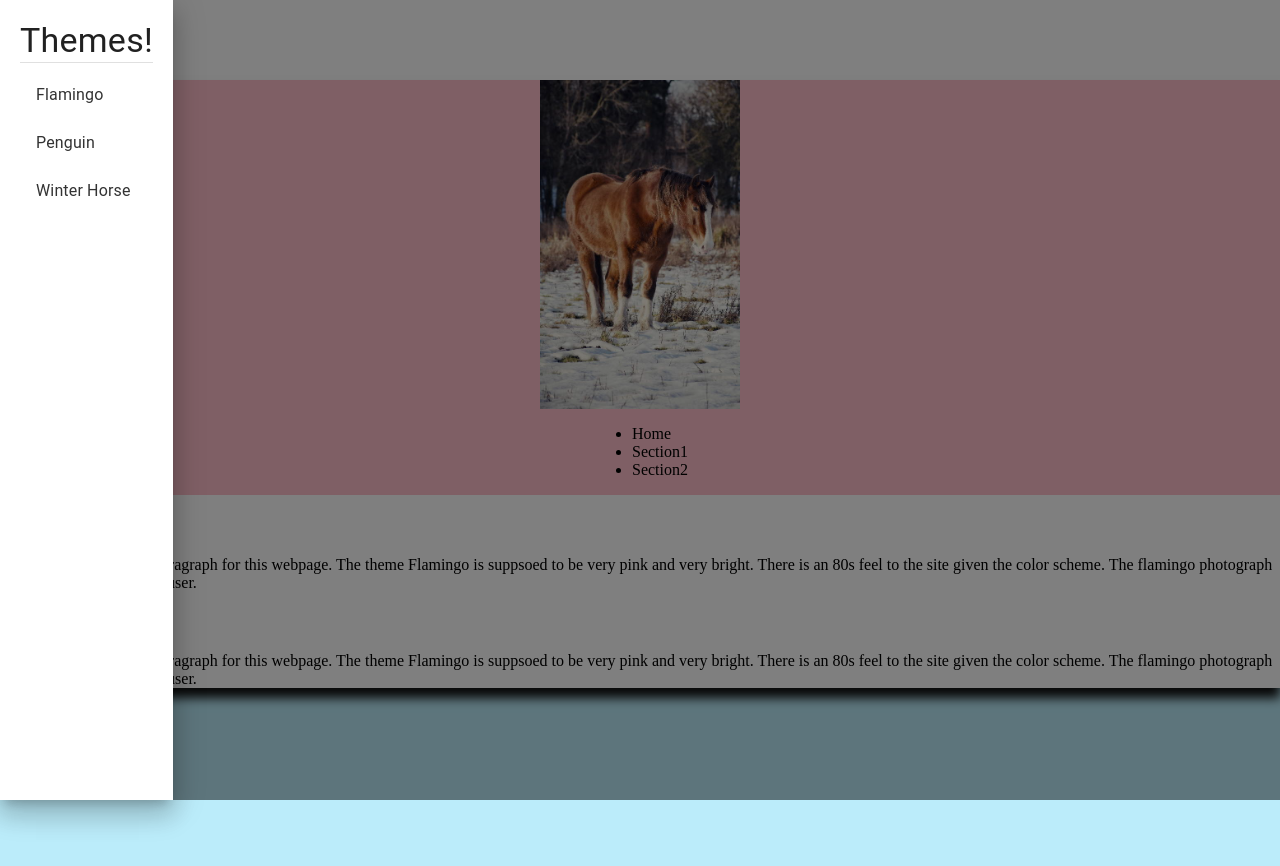
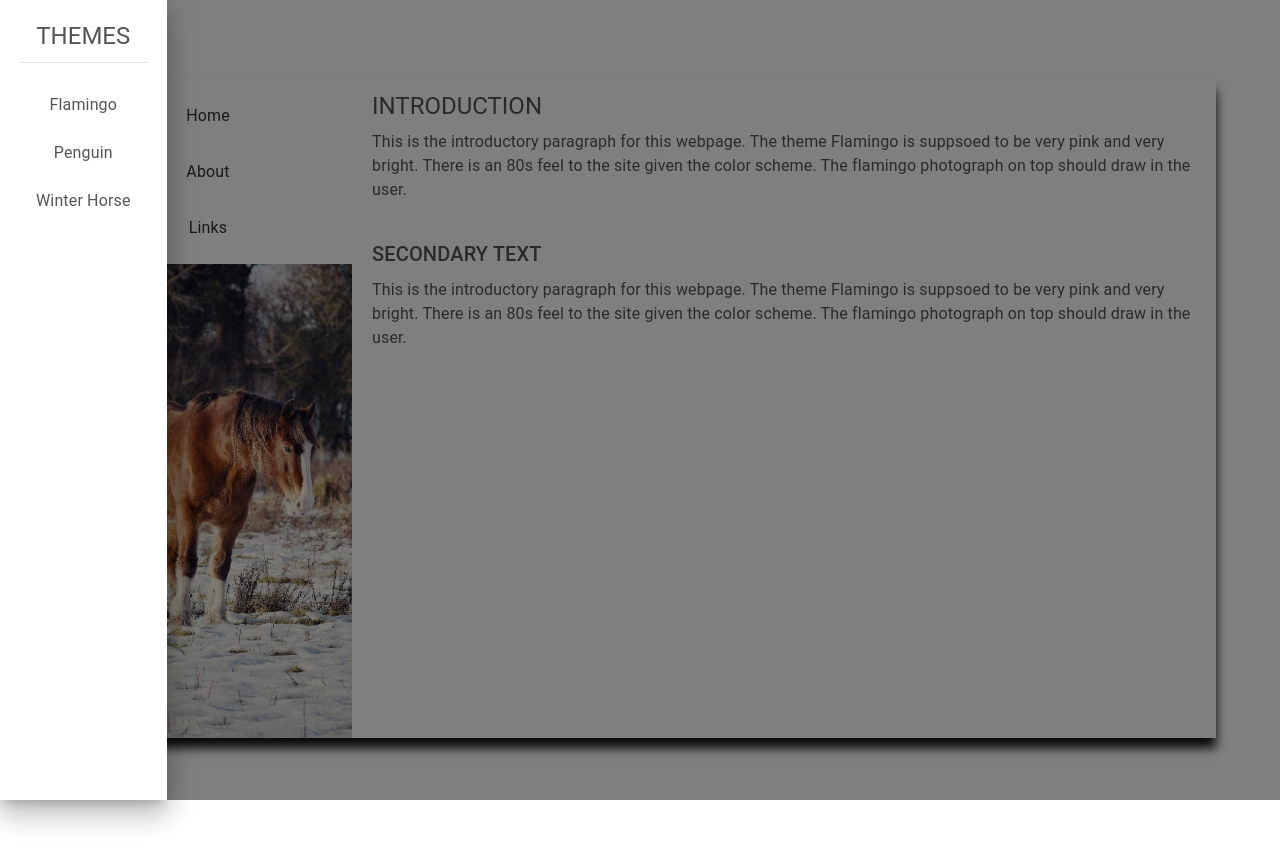
Before and after one commit to kinern/web-templates, a React (Create React App) app: page /horse-theme in a window 1280 px wide. Both pictures are taken after a click on the button "menu". Shown: the top 866 px of the page. Built offline with nearby package versions, Linux system fonts and the light colour scheme.

Commit message:
Updating styles.

```diff
--- a/src/components/Header.js
+++ b/src/components/Header.js
@@ -11,10 +11,11 @@ const drawerStyles = {
 };
 
 const listItemStyles = {
-    color: '#333',
+    color: '#555',
     '& a': {
         textDecoration: 'none',
-        color: '#333',
+        color: '#555',
+        width: '100%',
     }
 };
 
@@ -38,8 +39,8 @@ const Header = ({}) => {
 
     const Drawers = () =>
     <Box sx={drawerStyles}>
-        <Typography variant={'h4'}>Themes!</Typography>
-        <Divider />
+        <Typography sx={{textTransform: 'uppercase', color: '#555'}} variant={'h5'}>Themes</Typography>
+        <Divider sx={{margin: '10px 0px 10px 0px'}}/>
         <List>
             {links.map((item)=>{
                 return (
--- a/src/components/pages/FlamingoTemplate.js
+++ b/src/components/pages/FlamingoTemplate.js
@@ -27,7 +27,7 @@ const outerBoxStyles = {
 
 const innerBoxStyles = {
     maxWidth: '800px',
-    marginTop: '80px',
+    marginTop: '50px',
 };
 
 const innerNavStyles = {
--- a/src/components/pages/PenguinTemplate.js
+++ b/src/components/pages/PenguinTemplate.js
@@ -1,6 +1,6 @@
 import React, {useEffect} from 'react';
 import Header from '../Header';
-import { Box, Container } from '@mui/material';
+import { Box, Container, Typography } from '@mui/material';
 
 //import '../../styles/theme2-penguin.scss';
 
@@ -8,15 +8,14 @@ const bgImg = require('../../assets/penguins.jpg');
 
 const backgroundStyle = {
     backgroundImage: 'linear-gradient(to bottom left,  transparent 70%, lightseagreen)',
-    height: '100%',
+    height: 'auto',
     margin: '0',
     backgroundRepeat: 'no-repeat',
     backgroundAttachment: 'fixed'
 }
 
 const outerBoxStyles = {
-    height: '100%',
-    paddingTop: '50px',
+    paddingTop: '80px',
     paddingBottom:'50px',
     width: '100%',
     display:'flex',
@@ -38,7 +37,10 @@ const innerBoxStyles = {
 }
 
 const topNavStyles = {
-    textAlign: 'right',
+    display:'flex',
+    width: '100%',
+    alignItems: 'center',
+    justifyContent:'flex-end',
     '& a': {
         textDecoration: 'none',
         color: '#FFF',
@@ -121,26 +123,26 @@ const PenguinTemplate = () => {
                 <Box sx={innerBoxStyles} className="inner-box">
 
                     <Box sx={topNavStyles} className="top-nav">
-                        <a href="#intro">Home</a>
-                        <a href="#first">About</a>
-                        <a href="#second">Info</a>
-                        <a className="button" href="#intro">Contact</a>
+                        <Typography variant={'body1'}><a href="#intro">Home</a></Typography>
+                        <Typography variant={'body1'}><a href="#first">About</a></Typography>
+                        <Typography variant={'body1'}><a href="#second">Info</a></Typography>
+                        <Typography variant={'body1'}><a className="button" href="#intro">Contact</a></Typography>
                     </Box>
 
                     <Box sx={mainBoxStyles} className="main-box">
                         <Box sx={{maxWidth: '300px'}} className="right-content">
                             <Box className="slide-1">
                                 <header className="title">
-                                    <h1>Penguins</h1>
-                                    <h4>A cool, minimalistic theme</h4>
+                                    <Typography variant={'h1'}>Penguins</Typography>
+                                    <Typography variant={'h4'}>A cool, minimalistic theme</Typography>
                                 </header>
-                                <div className="content">
+                                <Box className="content">
                                     <div className="image"></div>
                                     <div className="text">
-                                        <p>Quisque commodo, tortor id tristique maximus, nunc nulla dapibus diam, sit amet dapibus nisi elit id mauris. Praesent diam risus, pretium et purus a, convallis faucibus purus.</p>
-                                        <a className="button" href="#intro">Learn More</a>
+                                        <Typography variant={'body1'}>Quisque commodo, tortor id tristique maximus, nunc nulla dapibus diam, sit amet dapibus nisi elit id mauris. Praesent diam risus, pretium et purus a, convallis faucibus purus.</Typography>
+                                        <Typography variant={'body1'}><a className="button" href="#intro">Learn More</a></Typography>
                                     </div>
-                                </div>
+                                </Box>
                             </Box>
                         </Box>
                         <Box sx ={carouselButtonStyles} className="carousel-buttons">
--- a/src/components/pages/WinterHorseTemplate.js
+++ b/src/components/pages/WinterHorseTemplate.js
@@ -1,44 +1,64 @@
 import React, {useEffect} from 'react';
 import Header from '../Header';
-import { Box, Container, Grid, Typography } from '@mui/material';
+import { Box, Container, Grid, List, ListItem, ListItemButton, Typography } from '@mui/material';
 
 // import '../../styles/theme3-winter-horse.scss';
 
 const horseImg = require('../../assets/horse-snow.jpg');
 
 const outerStyles = {
-    backgroundColor: '#bbecfa',
-    height: '100%',
-    margin:0
+    margin:0,
+    backgroundRepeat: 'no-repeat',
+    backgroundAttachment: 'fixed'
 };
 
 const mainStyles = {
     backgroundColor: '#FFF',
-    marginTop: '80px',
-    marginLeft: 'auto',
-    marginRight: 'auto',
+    width: '90%',
+    maxHeight: '100vh',
+    margin: '80px auto 80px auto',
     boxShadow: '0px 10px 10px 0px #111',
 };
 
 const sideNavStyles = {
-    backgroundColor: 'pink',
     display:'flex',
     flexDirection: 'column',
     alignItems: 'center',
     '& img': {
         backgroundColor:'lightgray',
-        background: `url(${horseImg})`,
+        backgroundImage: `url(${horseImg})`,
         backgroundSize: 'contain',
-        width: '200px',
-        height: 'auto'
+        width: '100%',
+        height: 'auto',
+        overflow:'hidden',
     },
     '& nav': {
-        display:'flex'
+        width:'100%',
+        display:'flex',
+        '& ul': {
+            width: '100%',
+        },
+        '& a': {
+            textDecoration: 'none',
+            color: '#333'
+        }
     }
 };
 
 const contentStyles = {
+    padding:'10px 20px 10px 20px',
+    '& p, h5, h6': {
+        color: '#555',
+        margin: '0 0 8px 0',
+    },
+    '& section': {
+        margin: '0px 0px 36px 0px'
+    }
 
+};
+
+const navButtonStyles = {
+    justifyContent: 'center'
 };
 
 
@@ -51,35 +71,35 @@ const IrishCobTemplate = () => {
     return (
         <Container sx={outerStyles} maxWidth={false} disableGutters>
             <Header />
-            <Grid Container direciton="row" sx={mainStyles} spacing={2}>
-                <Grid item xs={1} sm={1} sx={sideNavStyles} className="side-nav">
+            <Grid container direciton="row" sx={mainStyles} spacing={0}>
+                <Grid item xs={12} sm={3} sx={sideNavStyles} className="side-nav">
+                    <nav>
+                        <List spacing={0}>
+                            <ListItem><ListItemButton sx={navButtonStyles}><Typography variant={'body1'}><a href="#home">Home</a></Typography></ListItemButton></ListItem>
+                            <ListItem><ListItemButton sx={navButtonStyles}><Typography variant={'body1'}><a href="#about">About</a></Typography></ListItemButton></ListItem>
+                            <ListItem><ListItemButton sx={navButtonStyles}><Typography variant={'body1'}><a href="#links">Links</a></Typography></ListItemButton></ListItem>
+                        </List>
+                    </nav>
                     <img alt="Irish Cob Horse" src={horseImg}/>
-                    <nav>
-                        <ul>
-                            <li>Home</li>
-                            <li>Section1</li>
-                            <li>Section2</li>
-                        </ul>
-                    </nav>
                 </Grid>
-                <Grid item xs={1} sm={1} sx={contentStyles} className="content">
+                <Grid item xs={12} sm={9} sx={contentStyles} className="content">
                     <section className="section-1">
-                        <h5>Introduction Blurb</h5>
-                        <p>
+                        <Typography sx={{textTransform:'uppercase'}} variant={'h5'}>Introduction</Typography>
+                        <Typography variant={'body1'}>
                             This is the introductory paragraph for this webpage.
                             The theme Flamingo is suppsoed to be very pink and very bright.
                             There is an 80s feel to the site given the color scheme.
                             The flamingo photograph on top should draw in the user.
-                        </p>
+                        </Typography>
                     </section>
                     <section className="section-2">
-                        <h5>Introduction Blurb</h5>
-                        <p>
+                        <Typography sx={{textTransform:'uppercase'}} variant={'h6'}>Secondary Text</Typography>
+                        <Typography variant={'body1'}>
                             This is the introductory paragraph for this webpage.
                             The theme Flamingo is suppsoed to be very pink and very bright.
                             There is an 80s feel to the site given the color scheme.
                             The flamingo photograph on top should draw in the user.
-                        </p>
+                        </Typography>
                     </section>
                 </Grid>
             </Grid>
```
